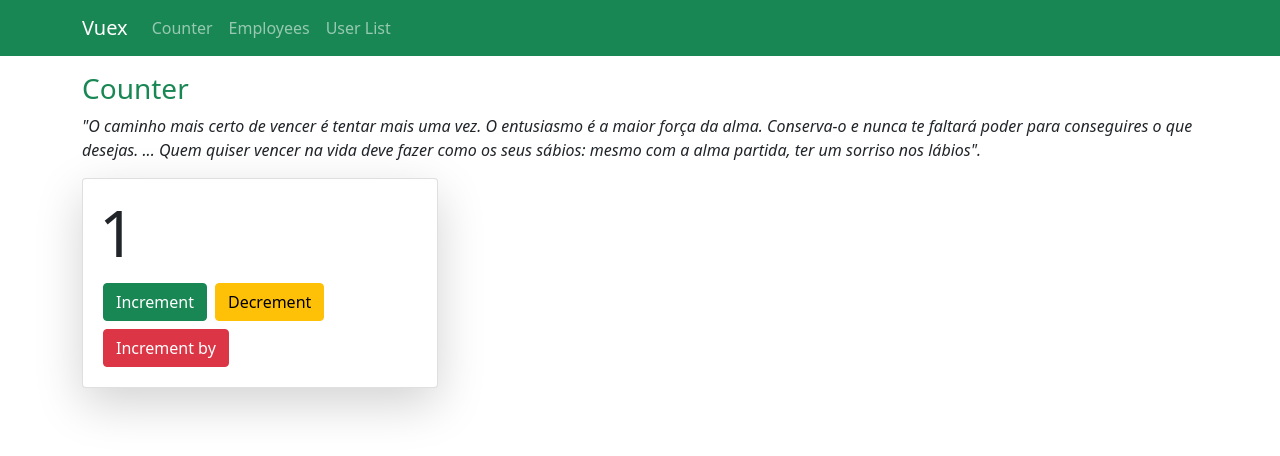
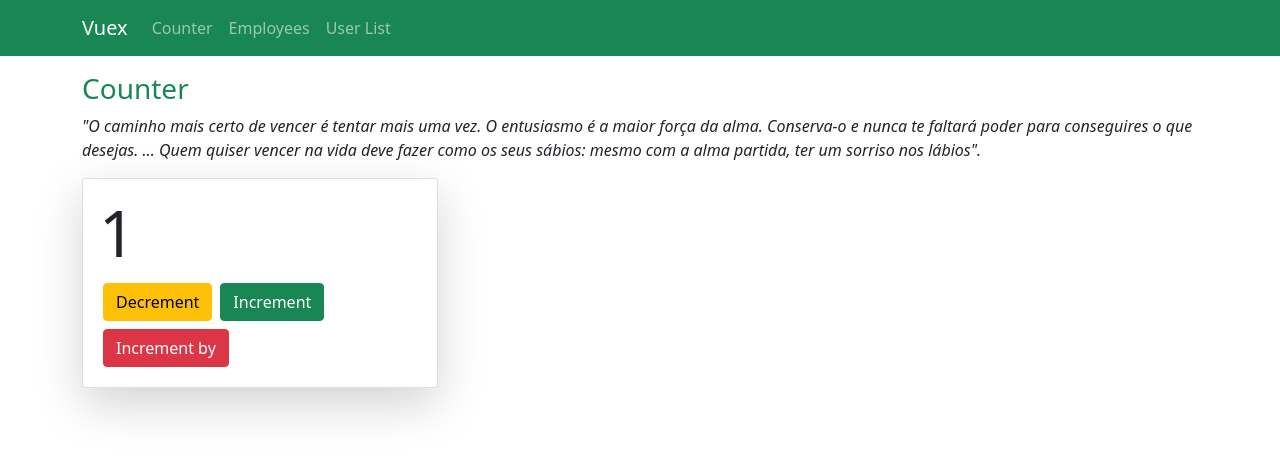
Before and after one commit to freaklucas/vuexcrash, a Vue app: page /counter in a window 1280 px wide. Shown: the top 456 px of the page. Built offline with nearby package versions, Linux system fonts and the light colour scheme; a web font is replaced by a local one.

Commit message:
invertendo ordem das operaçoes

```diff
--- a/src/components/vuex/VuexCounter.vue
+++ b/src/components/vuex/VuexCounter.vue
@@ -19,11 +19,11 @@
         <div class="card shadow-lg">
           <div class="card-body">
             <p class="h3 display-3">{{ counterState.count }}</p>
+            <button @click="clickDecrement" class="btn btn-warning m-1">
+              Decrement
+            </button>
             <button @click="clickIncrement" class="btn btn-success m-1">
               Increment
-            </button>
-            <button @click="clickDecrement" class="btn btn-warning m-1">
-              Decrement
             </button>
             <button @click="clickIncrementBy(5)" class="btn btn-danger m-1">
               Increment by
```
